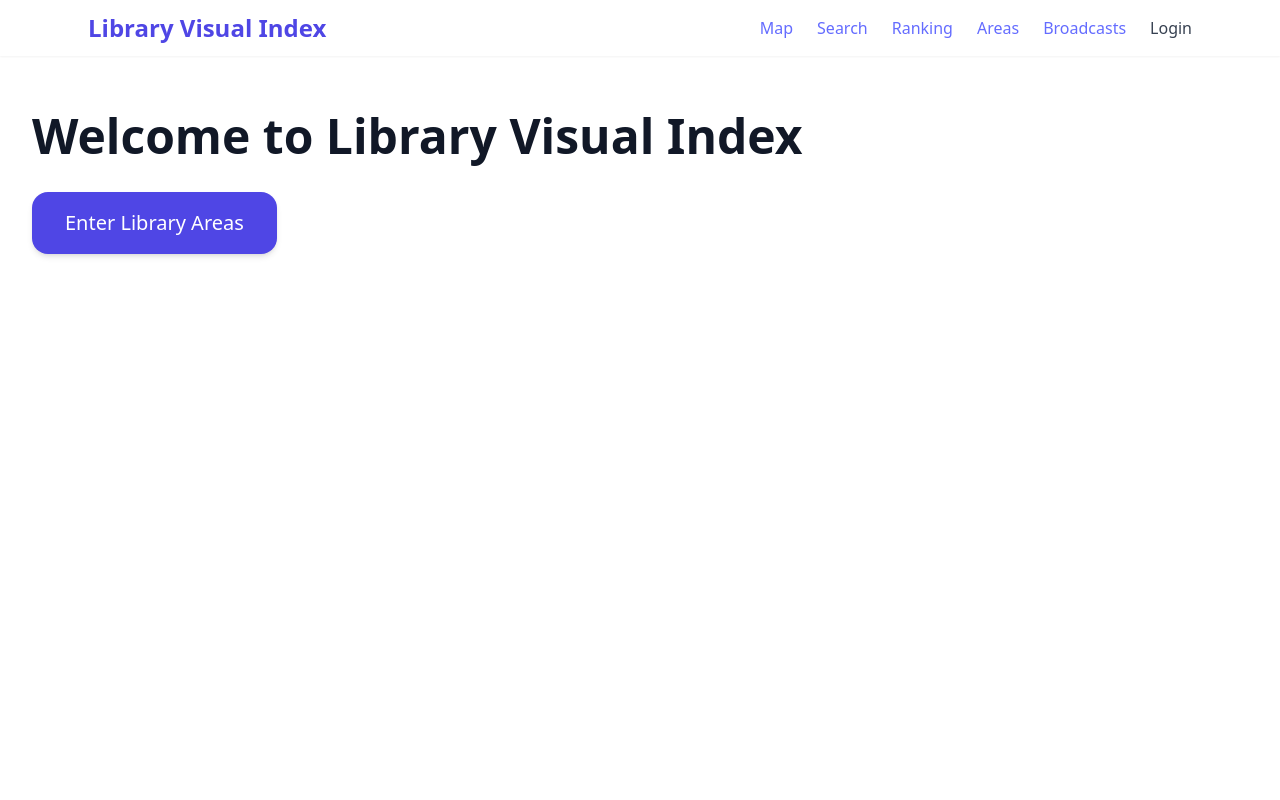
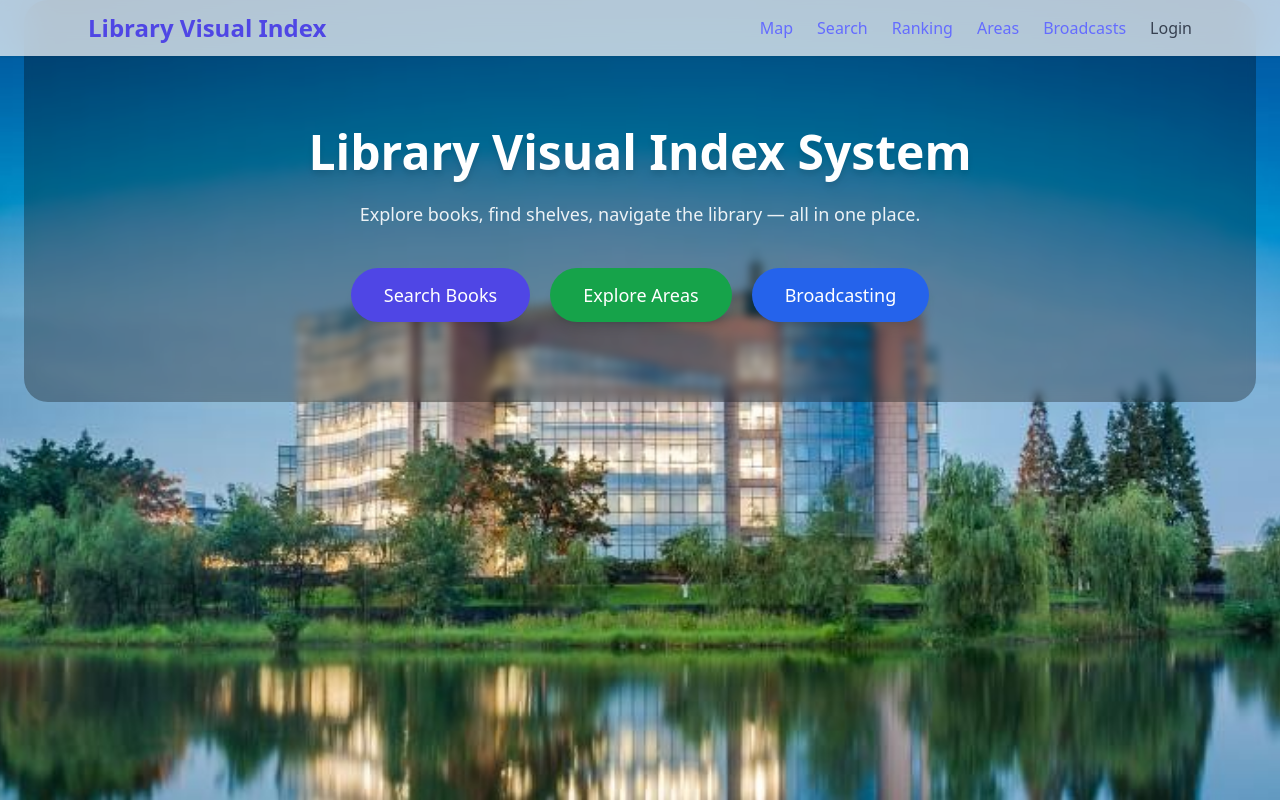
Before and after one commit to xyzdol/LibraryVisualIndex, a React (Vite) app in the folder Frontend/frontend/: page / in a window 1280 px wide. Built offline with nearby package versions, Linux system fonts and the light colour scheme.

Commit message:
Project Finished

```diff
--- a/Frontend/frontend/src/pages/Areas.tsx
+++ b/Frontend/frontend/src/pages/Areas.tsx
@@ -29,12 +29,9 @@ export default function Areas() {
     }, []);
 
     async function handleEnter(areaId: number, name: string) {
-        // 区域访问计数
         try {
             await fetch(`${BASE_URL}/areas/${areaId}/visit`, { method: "POST" });
-        } catch (e) {
-            console.warn("visit API failed", e);
-        }
+        } catch {}
 
         navigate(`/shelves/${areaId}?name=${name}`);
     }
@@ -55,7 +52,6 @@ export default function Areas() {
     function getHeatOverlay(visits: number | undefined) {
         const v = visits || 0;
         const ratio = v / maxVisit;
-
         if (ratio < 0.33) return "bg-white/0";
         if (ratio < 0.66) return "bg-yellow-200/25";
         return "bg-red-300/25";
@@ -71,10 +67,15 @@ export default function Areas() {
     ];
 
     return (
-        <div>
+        <div
+            className="min-h-screen bg-cover bg-center"
+            style={{
+                backgroundImage: "url('/background/bkg3.jpg')",
+            }}
+        >
             <Navbar />
-            <div className="pt-24 p-8">
 
+            <div className="pt-24 p-8 backdrop-blur-md bg-white/30 mx-6 rounded-3xl">
                 <div className="flex justify-between items-center mb-6">
                     <h1 className="text-4xl font-bold">Library Areas</h1>
 
--- a/Frontend/frontend/src/pages/Broadcasts.tsx
+++ b/Frontend/frontend/src/pages/Broadcasts.tsx
@@ -1,6 +1,6 @@
+// src/pages/Broadcasts.tsx
 import { useEffect, useState } from "react";
 import Navbar from "../components/Navbar";
-
 import {
     getBroadcasts,
     createBroadcast,
@@ -31,18 +31,14 @@ export default function Broadcasts() {
 
     const [areaList, setAreaList] = useState<Area[]>([]);
     const [selectedArea, setSelectedArea] = useState<number | "all">("all");
-
     const [postAreaId, setPostAreaId] = useState<number | "">("");
-
     const [broadcasts, setBroadcasts] = useState<BroadcastOut[]>([]);
     const [loading, setLoading] = useState(true);
-
     const [isWriting, setIsWriting] = useState(false);
     const [title, setTitle] = useState("");
     const [content, setContent] = useState("");
     const [isAnonymous, setIsAnonymous] = useState(false);
 
-    // 🔥 统一封装获取广播的方法，避免写三次
     async function loadBroadcasts(area: number | "all") {
         setLoading(true);
         try {
@@ -54,7 +50,6 @@ export default function Broadcasts() {
         }
     }
 
-    // 初始化 + 切换区域加载广播列表
     useEffect(() => {
         let cancelled = false;
 
@@ -70,7 +65,6 @@ export default function Broadcasts() {
         };
     }, [selectedArea]);
 
-    // 提交广播
     async function handleSubmit() {
         if (!currentUserId) return alert("Please login first.");
         if (!title.trim()) return alert("Title cannot be empty");
@@ -90,11 +84,9 @@ export default function Broadcasts() {
         setContent("");
         setIsAnonymous(false);
         setPostAreaId("");
-
         await loadBroadcasts(selectedArea);
     }
 
-    // 删除广播
     async function handleDelete(id: number) {
         if (!confirm("Delete this broadcast?")) return;
 
@@ -104,19 +96,29 @@ export default function Broadcasts() {
     }
 
     return (
-        <div>
+        <div
+            className="min-h-screen bg-cover bg-center"
+            style={{
+                backgroundImage: "url('/background/bkg2.png')",
+            }}
+        >
             <Navbar />
+
             <div className="max-w-5xl mx-auto pt-24 px-6 pb-20">
+                <div className="backdrop-blur-md bg-white/40 p-6 rounded-3xl shadow-xl">
                     <h1 className="text-3xl font-bold mb-6">Broadcasts</h1>
 
+                    {/* —— 以下内容保持原样 —— */}
                     {/* 区域筛选 */}
                     <div className="mb-6 flex gap-3 items-center">
-                    <span className="text-gray-600 text-sm">Filter by area:</span>
+                        <span className="text-gray-700 text-sm">Filter by area:</span>
                         <select
                             value={selectedArea}
                             onChange={(e) =>
                                 setSelectedArea(
-                                e.target.value === "all" ? "all" : Number(e.target.value)
+                                    e.target.value === "all"
+                                        ? "all"
+                                        : Number(e.target.value)
                                 )
                             }
                             className="p-2 border rounded-lg"
@@ -130,17 +132,16 @@ export default function Broadcasts() {
                         </select>
                     </div>
 
-                {/* 广播列表 */}
                     {loading ? (
-                    <p className="text-gray-500">Loading...</p>
+                        <p className="text-gray-700">Loading...</p>
                     ) : broadcasts.length === 0 ? (
-                    <p className="text-gray-500">No broadcasts yet.</p>
+                        <p className="text-gray-700">No broadcasts yet.</p>
                     ) : (
                         <div className="space-y-4">
                             {broadcasts.map((b) => (
                                 <div
                                     key={b.broadcast_id}
-                                className="bg-white p-4 rounded-xl shadow-sm"
+                                    className="bg-white/70 p-4 rounded-xl shadow-sm backdrop-blur"
                                 >
                                     <div className="flex justify-between items-start gap-4">
                                         <div className="flex-1">
@@ -148,7 +149,7 @@ export default function Broadcasts() {
                                                 <span className="font-semibold text-lg">
                                                     {b.title}
                                                 </span>
-                                            <span className="text-xs text-gray-500">
+                                                <span className="text-xs text-gray-600">
                                                     📍 Area {b.area_id}
                                                 </span>
                                             </div>
@@ -176,7 +177,6 @@ export default function Broadcasts() {
                         </div>
                     )}
 
-                {/* + 创建广播按钮 */}
                     {!isWriting && (
                         <div className="text-center mt-8">
                             <button
@@ -188,11 +188,10 @@ export default function Broadcasts() {
                         </div>
                     )}
 
-                {/* 创建广播表单 */}
                     {isWriting && (
-                    <div className="bg-gray-100 p-6 rounded-xl mt-8 space-y-4">
+                        <div className="bg-white/70 p-6 rounded-xl mt-8 space-y-4 backdrop-blur">
                             <div>
-                            <label className="block mb-1 text-sm text-gray-600">
+                                <label className="block mb-1 text-sm text-gray-700">
                                     Choose Area:
                                 </label>
                                 <select
@@ -233,7 +232,9 @@ export default function Broadcasts() {
                                 <input
                                     type="checkbox"
                                     checked={isAnonymous}
-                                onChange={(e) => setIsAnonymous(e.target.checked)}
+                                    onChange={(e) =>
+                                        setIsAnonymous(e.target.checked)
+                                    }
                                     className="mr-2"
                                 />
                                 Post anonymously
@@ -266,5 +267,6 @@ export default function Broadcasts() {
                     )}
                 </div>
             </div>
+        </div>
     );
 }
--- a/Frontend/frontend/src/pages/Home.tsx
+++ b/Frontend/frontend/src/pages/Home.tsx
@@ -1,3 +1,4 @@
+// src/pages/Home.tsx
 import Navbar from "../components/Navbar";
 import { useNavigate } from "react-router-dom";
 
@@ -5,21 +6,45 @@ export default function Home() {
     const navigate = useNavigate();
 
     return (
-        <div>
+        <div
+            className="min-h-screen bg-cover bg-center"
+            style={{
+                backgroundImage: "url('/background/bkg1.jpg')",
+            }}
+        >
             <Navbar />
 
-            {/* 顶部留出空间避免被 fixed navbar 遮挡 */}
-            <div className="pt-28 px-8">
-                <h1 className="text-5xl font-bold text-gray-900 mb-8">
-                    Welcome to Library Visual Index
+            <div className="pt-32 flex flex-col items-center justify-center text-white text-center backdrop-blur-sm bg-black/30 py-20 mx-6 rounded-3xl">
+                <h1 className="text-5xl font-bold mb-6 drop-shadow-lg">
+                    Library Visual Index System
                 </h1>
 
-                <button
-                    onClick={() => navigate("/areas")}
-                    className="px-8 py-4 bg-indigo-600 text-white text-xl rounded-2xl shadow-md hover:bg-indigo-700 transition"
-                >
-                    Enter Library Areas
-                </button>
+                <p className="text-lg max-w-2xl mb-10 opacity-90">
+                    Explore books, find shelves, navigate the library — all in one place.
+                </p>
+
+                <div className="flex flex-col sm:flex-row gap-5">
+                    <button
+                        className="px-8 py-3 bg-indigo-600 hover:bg-indigo-700 text-white rounded-full text-lg shadow-lg"
+                        onClick={() => navigate("/search")}
+                    >
+                        Search Books
+                    </button>
+
+                    <button
+                        className="px-8 py-3 bg-green-600 hover:bg-green-700 text-white rounded-full text-lg shadow-lg"
+                        onClick={() => navigate("/areas")}
+                    >
+                        Explore Areas
+                    </button>
+
+                    <button
+                        className="px-8 py-3 bg-blue-600 hover:bg-blue-700 text-white rounded-full text-lg shadow-lg"
+                        onClick={() => navigate("/broadcasts")}
+                    >
+                        Broadcasting
+                    </button>
+                </div>
             </div>
         </div>
     );
```
Lines whose indentation alone changed are shown as unchanged.
